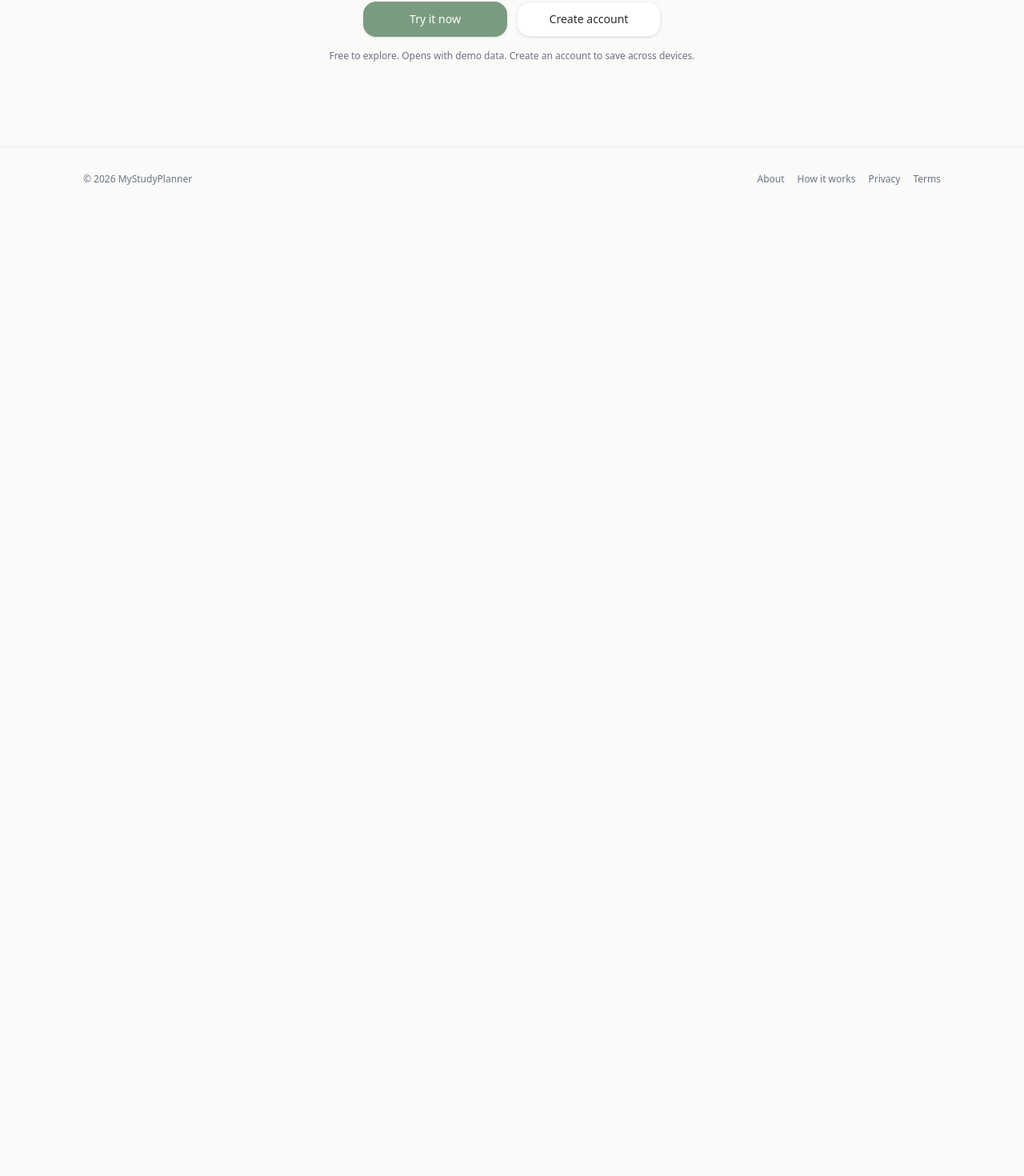
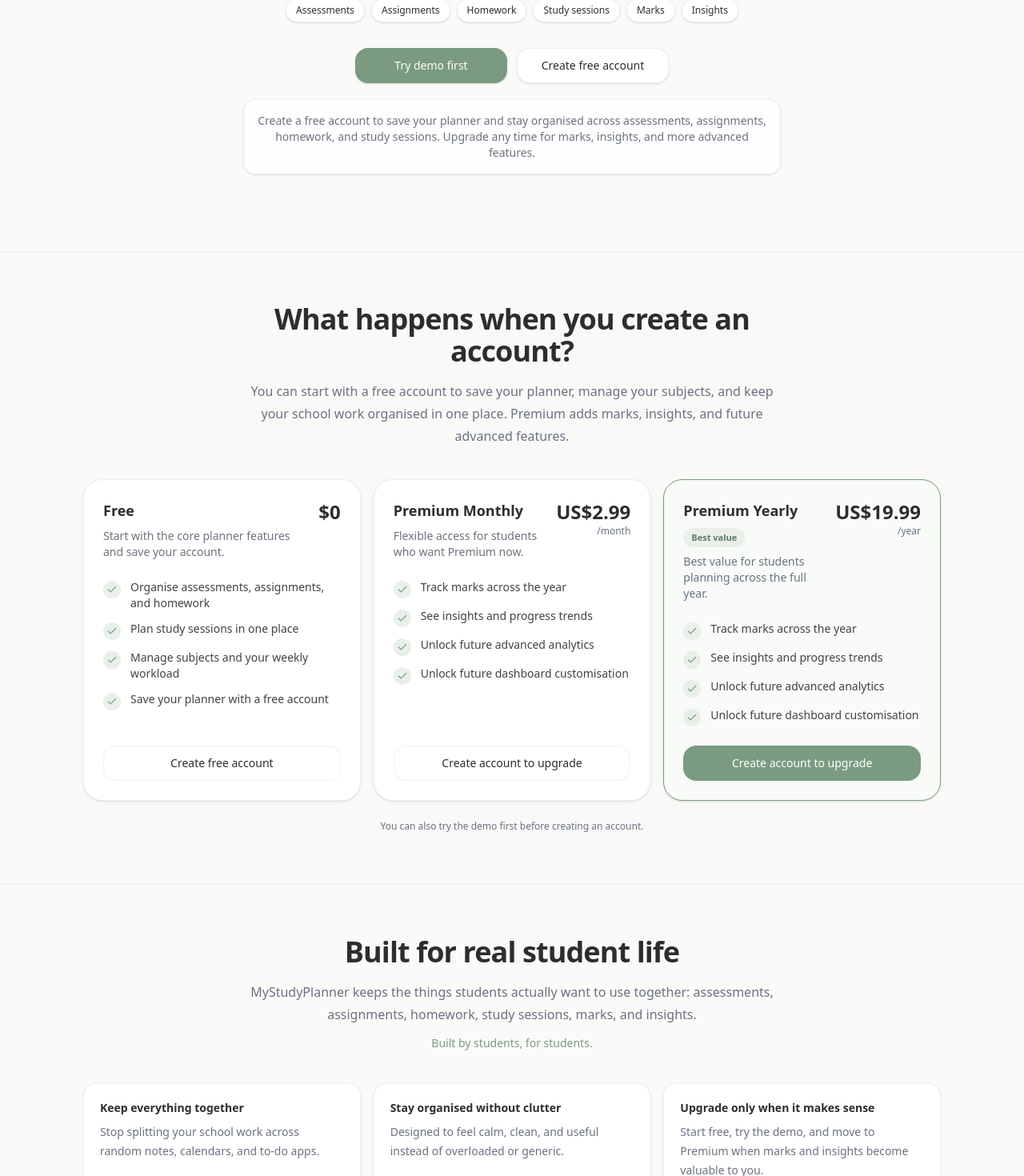
Before and after one commit to kaicrotty88/MyStudyPlanner, a Next.js app: page / in a window 1280 px wide. Shown: the part 537-2007 px from the top of the page at 80% size. Before the commit the page ends 801 px from the top, so only its background shows below. Built offline with nearby package versions, Linux system fonts and the light colour scheme; no server answers.

Commit message:
homepage fix

```diff
--- a/app/page.tsx
+++ b/app/page.tsx
@@ -1,6 +1,7 @@
 // app/page.tsx
 import type { Metadata } from "next";
 import Link from "next/link";
+import { Check } from "lucide-react";
 import { auth } from "@clerk/nextjs/server";
 import { redirect } from "next/navigation";
 
@@ -37,6 +38,75 @@ export const metadata: Metadata = {
   },
 };
 
+const coreFeatures = [
+  "Assessments",
+  "Assignments",
+  "Homework",
+  "Study sessions",
+  "Marks",
+  "Insights",
+];
+
+const freeFeatures = [
+  "Organise assessments, assignments, and homework",
+  "Plan study sessions in one place",
+  "Manage subjects and your weekly workload",
+  "Save your planner with a free account",
+];
+
+const premiumFeatures = [
+  "Track marks across the year",
+  "See insights and progress trends",
+  "Unlock future advanced analytics",
+  "Unlock future dashboard customisation",
+];
+
+type PricingPlan = {
+  name: string;
+  price: string;
+  period: string;
+  description: string;
+  features: string[];
+  cta: string;
+  href: string;
+  highlighted: boolean;
+  badge?: string;
+};
+
+const pricingPlans: PricingPlan[] = [
+  {
+    name: "Free",
+    price: "$0",
+    period: "",
+    description: "Start with the core planner features and save your account.",
+    features: freeFeatures,
+    cta: "Create free account",
+    href: "/sign-up",
+    highlighted: false,
+  },
+  {
+    name: "Premium Monthly",
+    price: "US$2.99",
+    period: "/month",
+    description: "Flexible access for students who want Premium now.",
+    features: premiumFeatures,
+    cta: "Create account to upgrade",
+    href: "/sign-up",
+    highlighted: false,
+  },
+  {
+    name: "Premium Yearly",
+    price: "US$19.99",
+    period: "/year",
+    description: "Best value for students planning across the full year.",
+    features: premiumFeatures,
+    cta: "Create account to upgrade",
+    href: "/sign-up",
+    highlighted: true,
+    badge: "Best value",
+  },
+];
+
 export default async function Page() {
   const { userId } = await auth();
   if (userId) redirect("/app");
@@ -59,40 +129,180 @@ export default async function Page() {
         </div>
       </header>
 
-      <main className="flex min-h-[calc(100vh-3.5rem)] flex-col">
-        <section className="relative flex-1 overflow-hidden">
+      <main>
+        <section className="relative overflow-hidden">
           <div className="pointer-events-none absolute inset-0 -z-10">
             <div className="absolute left-1/2 top-12 h-64 w-64 -translate-x-1/2 rounded-full bg-primary/8 blur-3xl md:top-16 md:h-72 md:w-72" />
           </div>
 
-          <div className="mx-auto flex max-w-3xl flex-col items-center justify-center px-6 py-16 text-center md:px-10 md:py-24">
+          <div className="mx-auto flex max-w-4xl flex-col items-center justify-center px-6 py-16 text-center md:px-10 md:py-24">
             <h1 className="mx-auto max-w-[13ch] text-5xl font-semibold tracking-tight text-foreground md:text-7xl md:leading-[0.95]">
               Everything you need to stay organised as a student.
             </h1>
 
             <p className="mx-auto mt-4 max-w-[42rem] text-[15px] leading-7 text-muted-foreground md:mt-5 md:text-lg md:leading-8">
-              Organise assessments, assignments, homework, study sessions, and marks in one planner built for real student life.
+              Organise assessments, assignments, homework, study sessions, and marks in one planner built for real
+              student life.
             </p>
 
-            <div className="mt-7 flex flex-col items-center justify-center gap-3 sm:flex-row">
+            <div className="mt-6 flex flex-wrap items-center justify-center gap-2">
+              {coreFeatures.map((feature) => (
+                <span
+                  key={feature}
+                  className="rounded-full border border-border bg-card px-3 py-1.5 text-xs font-medium text-foreground shadow-sm"
+                >
+                  {feature}
+                </span>
+              ))}
+            </div>
+
+            <div className="mt-8 flex flex-col items-center justify-center gap-3 sm:flex-row">
               <Link
                 href="/demo"
-                className="inline-flex h-11 min-w-[180px] items-center justify-center rounded-xl bg-primary px-6 text-sm font-medium text-primary-foreground shadow-sm transition hover:opacity-95"
+                className="inline-flex h-11 min-w-[190px] items-center justify-center rounded-xl bg-primary px-6 text-sm font-medium text-primary-foreground shadow-sm transition hover:opacity-95"
               >
-                Try it now
+                Try demo first
               </Link>
 
               <Link
                 href="/sign-up"
-                className="inline-flex h-11 min-w-[180px] items-center justify-center rounded-xl border border-border bg-card px-6 text-sm font-medium text-foreground shadow-sm transition hover:bg-muted/60"
+                className="inline-flex h-11 min-w-[190px] items-center justify-center rounded-xl border border-border bg-card px-6 text-sm font-medium text-foreground shadow-sm transition hover:bg-muted/60"
               >
-                Create account
+                Create free account
               </Link>
             </div>
 
-            <p className="mt-4 text-xs text-muted-foreground">
-              Free to explore. Opens with demo data. Create an account to save across devices.
+            <div className="mt-5 max-w-2xl rounded-2xl border border-border bg-card/80 px-4 py-4 text-sm text-muted-foreground shadow-sm">
+              Create a free account to save your planner and stay organised across assessments, assignments, homework,
+              and study sessions. Upgrade any time for marks, insights, and more advanced features.
+            </div>
+          </div>
+        </section>
+
+        <section className="border-t border-border bg-muted/20">
+          <div className="mx-auto max-w-6xl px-6 py-14 md:px-10 md:py-16">
+            <div className="mx-auto max-w-2xl text-center">
+              <h2 className="text-3xl font-semibold tracking-tight text-foreground md:text-4xl">
+                What happens when you create an account?
+              </h2>
+              <p className="mt-4 text-sm leading-7 text-muted-foreground md:text-base">
+                You can start with a free account to save your planner, manage your subjects, and keep your school work
+                organised in one place. Premium adds marks, insights, and future advanced features.
+              </p>
+            </div>
+
+            <div className="mt-10 grid grid-cols-1 gap-4 md:grid-cols-2 xl:grid-cols-3">
+              {pricingPlans.map((plan) => (
+                <div
+                  key={plan.name}
+                  className={[
+                    "flex h-full flex-col rounded-3xl border p-6 shadow-sm",
+                    plan.highlighted ? "border-[#7A9B7F] bg-[#F8FBF8]" : "border-border bg-card",
+                  ].join(" ")}
+                >
+                  <div className="flex items-start justify-between gap-3">
+                    <div>
+                      <div className="flex flex-wrap items-center gap-2">
+                        <h3 className="text-lg font-semibold text-foreground">{plan.name}</h3>
+                        {plan.badge ? (
+                          <span className="rounded-full bg-[#E8F0E9] px-2.5 py-1 text-[11px] font-semibold text-[#5E7A63]">
+                            {plan.badge}
+                          </span>
+                        ) : null}
+                      </div>
+
+                      <p className="mt-2 text-sm text-muted-foreground">{plan.description}</p>
+                    </div>
+
+                    <div className="shrink-0 text-right">
+                      <div className="text-2xl font-semibold text-foreground">{plan.price}</div>
+                      {plan.period ? <div className="text-xs text-muted-foreground">{plan.period}</div> : null}
+                    </div>
+                  </div>
+
+                  <div className="mt-6 flex-1 space-y-3">
+                    {plan.features.map((feature) => (
+                      <div key={feature} className="flex items-start gap-3">
+                        <span className="mt-0.5 rounded-full bg-[#E8F0E9] p-1 text-[#7A9B7F]">
+                          <Check className="h-3.5 w-3.5" />
+                        </span>
+                        <span className="text-sm text-foreground/90">{feature}</span>
+                      </div>
+                    ))}
+                  </div>
+
+                  <Link
+                    href={plan.href}
+                    className={[
+                      "mt-6 inline-flex h-11 w-full items-center justify-center rounded-xl px-4 text-sm font-medium transition",
+                      plan.highlighted
+                        ? "bg-primary text-primary-foreground hover:opacity-95"
+                        : "border border-border bg-card text-foreground hover:bg-muted/60",
+                    ].join(" ")}
+                  >
+                    {plan.cta}
+                  </Link>
+                </div>
+              ))}
+            </div>
+
+            <p className="mt-6 text-center text-xs text-muted-foreground">
+              You can also try the demo first before creating an account.
             </p>
+          </div>
+        </section>
+
+        <section className="border-t border-border">
+          <div className="mx-auto max-w-6xl px-6 py-14 md:px-10 md:py-16">
+            <div className="mx-auto max-w-2xl text-center">
+              <h2 className="text-3xl font-semibold tracking-tight text-foreground md:text-4xl">
+                Built for real student life
+              </h2>
+              <p className="mt-4 text-sm leading-7 text-muted-foreground md:text-base">
+                MyStudyPlanner keeps the things students actually want to use together: assessments, assignments,
+                homework, study sessions, marks, and insights.
+              </p>
+              <p className="mt-3 text-sm font-medium text-[#7A9B7F]">Built by students, for students.</p>
+            </div>
+
+            <div className="mt-10 grid grid-cols-1 gap-4 md:grid-cols-2 lg:grid-cols-3">
+              <div className="rounded-2xl border border-border bg-card p-5 shadow-sm">
+                <div className="text-sm font-semibold text-foreground">Keep everything together</div>
+                <p className="mt-2 text-sm leading-6 text-muted-foreground">
+                  Stop splitting your school work across random notes, calendars, and to-do apps.
+                </p>
+              </div>
+
+              <div className="rounded-2xl border border-border bg-card p-5 shadow-sm">
+                <div className="text-sm font-semibold text-foreground">Stay organised without clutter</div>
+                <p className="mt-2 text-sm leading-6 text-muted-foreground">
+                  Designed to feel calm, clean, and useful instead of overloaded or generic.
+                </p>
+              </div>
+
+              <div className="rounded-2xl border border-border bg-card p-5 shadow-sm">
+                <div className="text-sm font-semibold text-foreground">Upgrade only when it makes sense</div>
+                <p className="mt-2 text-sm leading-6 text-muted-foreground">
+                  Start free, try the demo, and move to Premium when marks and insights become valuable to you.
+                </p>
+              </div>
+            </div>
+
+            <div className="mt-10 flex flex-col items-center justify-center gap-3 sm:flex-row">
+              <Link
+                href="/sign-up"
+                className="inline-flex h-11 min-w-[190px] items-center justify-center rounded-xl bg-primary px-6 text-sm font-medium text-primary-foreground shadow-sm transition hover:opacity-95"
+              >
+                Create free account
+              </Link>
+
+              <Link
+                href="/demo"
+                className="inline-flex h-11 min-w-[190px] items-center justify-center rounded-xl border border-border bg-card px-6 text-sm font-medium text-foreground shadow-sm transition hover:bg-muted/60"
+              >
+                Try demo first
+              </Link>
+            </div>
           </div>
         </section>
 
```
